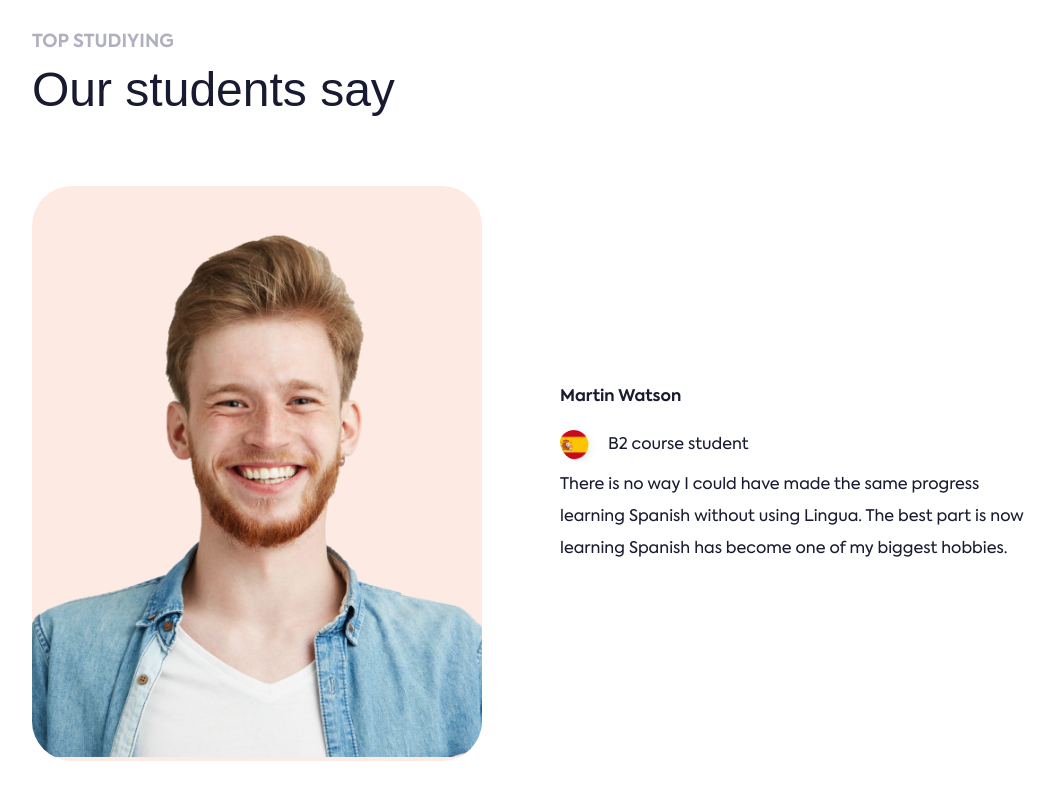
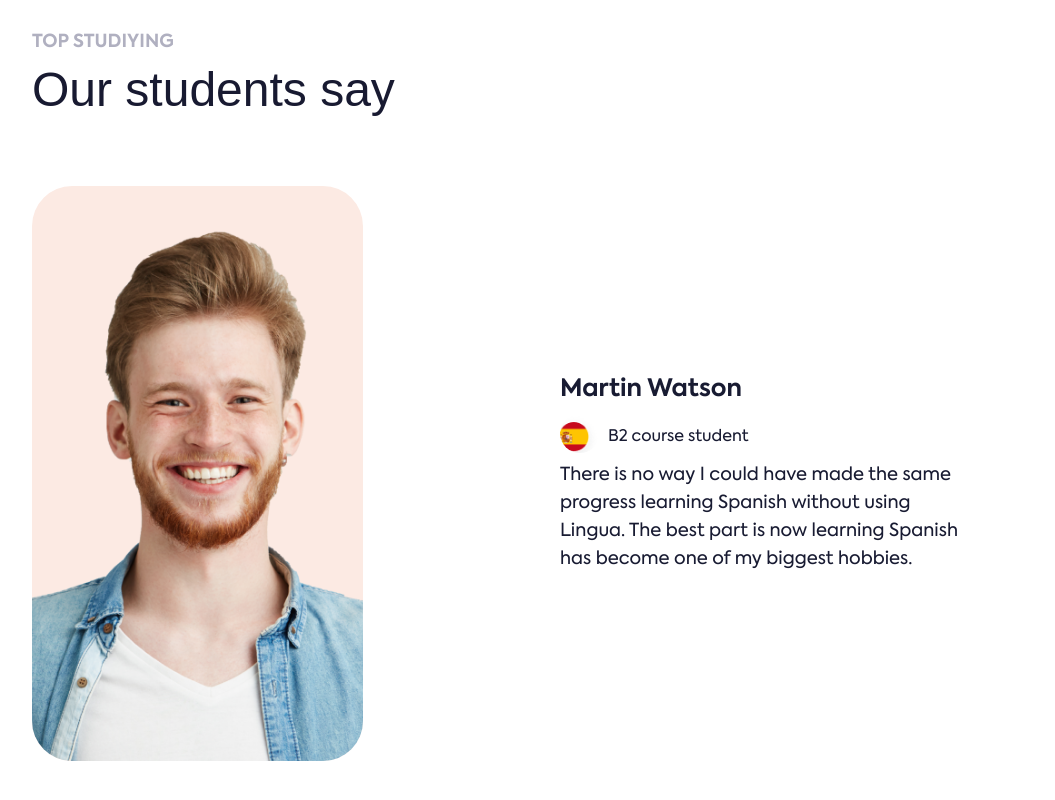
Before and after one commit to ebashirli/oneacademy, a Next.js app: page / in a window 1280 px wide. Shown: the part 2365-3165 px from the top of the page, without its empty margins (112-1167 px from the left). Built offline with nearby package versions, Linux system fonts and the light colour scheme; a web font is replaced by a local one.

Commit message:
finish testimonials section

```diff
--- a/components/testimonial.tsx
+++ b/components/testimonial.tsx
@@ -2,7 +2,7 @@ import Image from "next/image";
 
 export default function Testimonial() {
   return (
-    <section className="px-16 xl:px-32 mb-96 xl:h-[calc(100vh-64px)]  flex flex-col gap-16  ">
+    <section className="px-16 xl:px-32 mb-96 xl:h-[calc(100vh-64px)]  flex flex-col gap-16 ">
       <div className="text-center xl:text-left">
         <h3 className="text-[#b0b0c0] text-lg font-bold uppercase leading-[34.20px]">
           top studiying
@@ -12,16 +12,16 @@ export default function Testimonial() {
         </h4>
       </div>
       <div className="grid gap-16 xl:grid-cols-2 grow ">
-        <div className="relative bg-[#fceae3] rounded-[40px] max-w-[450px] h-full grow">
+        <div className="relative bg-[#fceae3] rounded-[40px] max-w-[calc(100%/1.4)] max-h-full grow">
           <Image
             src="/testimonials/s1.png"
             alt=""
             fill
-            className="object-contain rounded-[40px] "
+            className="object-cover rounded-[40px] "
           />
         </div>
-        <div className="flex gap-2 flex-col justify-center ">
-          <h5 className="font-bold">Martin Watson</h5>
+        <div className="flex gap-2 flex-col justify-center max-w-[400px]">
+          <h5 className="font-bold text-2xl">Martin Watson</h5>
           <div className="flex items-end gap-2">
             <div className="h-10 w-10 relative ">
               <Image
@@ -33,7 +33,7 @@ export default function Testimonial() {
             </div>
             <p>B2 course student</p>
           </div>
-          <p>
+          <p className="text-lg">
             There is no way I could have made the same progress learning Spanish
             without using Lingua. The best part is now learning Spanish has
             become one of my biggest hobbies.
```
